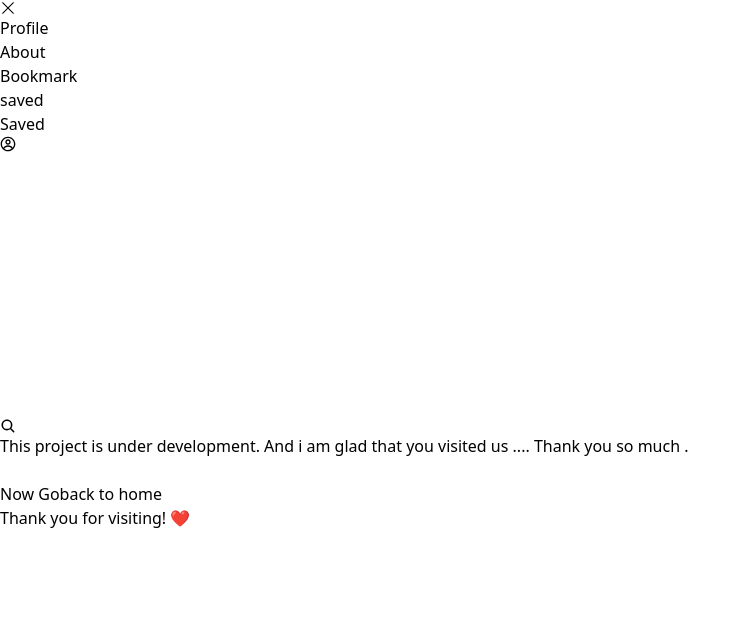
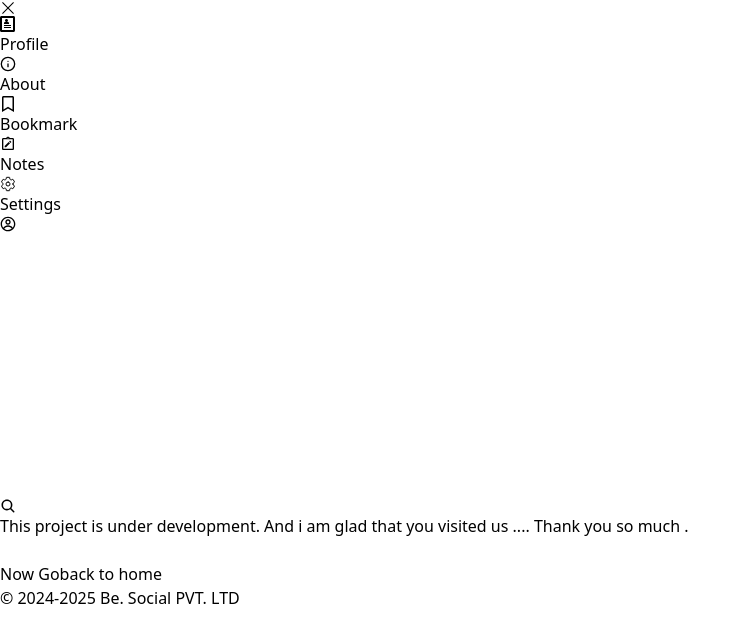
Before and after one commit to itxsoumya/be-social, a React (Vite) app in the folder client/: page /about in a window 1280 px wide. Both pictures are taken after a click on the element 640 px from the left and 8 px from the top of the page. Shown: the top 642 px of the page, without its empty margins (0-751 px from the left). Built offline with nearby package versions, Linux system fonts and the light colour scheme.

Commit message:
front end icon added

```diff
--- a/client/src/components/Footer.jsx
+++ b/client/src/components/Footer.jsx
@@ -1,11 +1,11 @@
 
 
-const Footer = ()=>{
-    return(
-        <div className="bg-zinc-800 text-white text-lg text-center mt-20 p-1">
-            Thank you for visiting! ❤️
-        </div>
-    )
+const Footer = () => {
+  return (
+    <div className="bg-zinc-700 text-white text-sm text-center mt-20 p-1 ">
+      © 2024-2025 Be. Social PVT. LTD
+    </div>
+  )
 }
 
 export default Footer;
--- a/client/src/components/Navbar.jsx
+++ b/client/src/components/Navbar.jsx
@@ -2,8 +2,13 @@ import { IoSearch } from "react-icons/io5";
 import { CgProfile } from "react-icons/cg";
 import logo from '../assets/logo.png'
 import { memo, useState } from "react";
-import { Link } from "react-router-dom";
+import { Link, useNavigate } from "react-router-dom";
 import { RxCross1 } from "react-icons/rx";
+import { ImProfile } from "react-icons/im";
+import { FiInfo } from "react-icons/fi";
+import { FaRegBookmark } from "react-icons/fa";
+import { MdOutlineNoteAlt } from "react-icons/md";
+import { IoSettingsOutline } from "react-icons/io5";
 
 
 const Search = ({ tuggleSearch }) => {
@@ -23,15 +28,16 @@ const Search = ({ tuggleSearch }) => {
 //
 
 const SideBar = memo(({ tugglesidebar }) => {
+  const navigator = useNavigate();
   return (
-    <div className="fixed top-16 h-full bg-zinc-800 text-white w-2/3 sm:w-1/3">
+    <div className="fixed top-16 h-full bg-zinc-800 text-white w-2/3 sm:w-1/3 z-50">
       <div className="p-4 flex justify-end text-2xl cursor-pointer"><div onClick={() => tugglesidebar(false)}><RxCross1 /></div></div>
       <div className="text-xl flex flex-col justify-center mx-10 gap-7">
-        <div className="hover:bg-zinc-700 p-3 px-6 rounded-lg cursor-pointer">Profile</div>
-        <div className="hover:bg-zinc-700 p-3 px-6 rounded-lg cursor-pointer">About</div>
-        <div className="hover:bg-zinc-700 p-3 px-6 rounded-lg cursor-pointer">Bookmark</div>
-        <div className="hover:bg-zinc-700 p-3 px-6 rounded-lg cursor-pointer">saved</div>
-        <div className="hover:bg-zinc-700 p-3 px-6 rounded-lg cursor-pointer">Saved</div>
+        <div onClick={() => navigator('/profile')} className="hover:bg-zinc-700 p-3 px-6 rounded-lg cursor-pointer flex gap-2 items-center"> <ImProfile /> Profile</div>
+        <div onClick={() => navigator('/about')} className="hover:bg-zinc-700 p-3 px-6 rounded-lg cursor-pointer flex gap-2 items-center"> <FiInfo /> About</div>
+        <div className="hover:bg-zinc-700 p-3 px-6 rounded-lg cursor-pointer flex gap-2 items-center"> <FaRegBookmark /> Bookmark</div>
+        <div className="hover:bg-zinc-700 p-3 px-6 rounded-lg cursor-pointer flex gap-2 items-center"> <MdOutlineNoteAlt /> Notes</div>
+        <div className="hover:bg-zinc-700 p-3 px-6 rounded-lg cursor-pointer flex gap-2 items-center"> <IoSettingsOutline /> Settings</div>
       </div>
     </div>
   )
@@ -53,7 +59,7 @@ const Navbar = () => {
 
       <div className="fixed z-20 bg-zinc-800  text-white p-3 w-full shadow-lg">
         <div className="bg-cyan--950 max-w-3xl mx-auto flex">
-          <div className="flex-grow flex justify-start items-center text-3xl"><div onClick={() => setTuggleSideBar(!tuggleSideBar)}><CgProfile /></div>
+          <div className="flex-grow flex justify-start items-center text-3xl"><div className="cursor-pointer" onClick={() => setTuggleSideBar(!tuggleSideBar)}><CgProfile /></div>
           </div>
           <div className="flex-grow flex justify-center items-center text-3xl"><Link to={'/'}><img className="sm:h-11 h-10" src={logo} alt="be social" /></Link></div>
           <div className="flex-grow flex justify-end items-center text-2xl">
```
